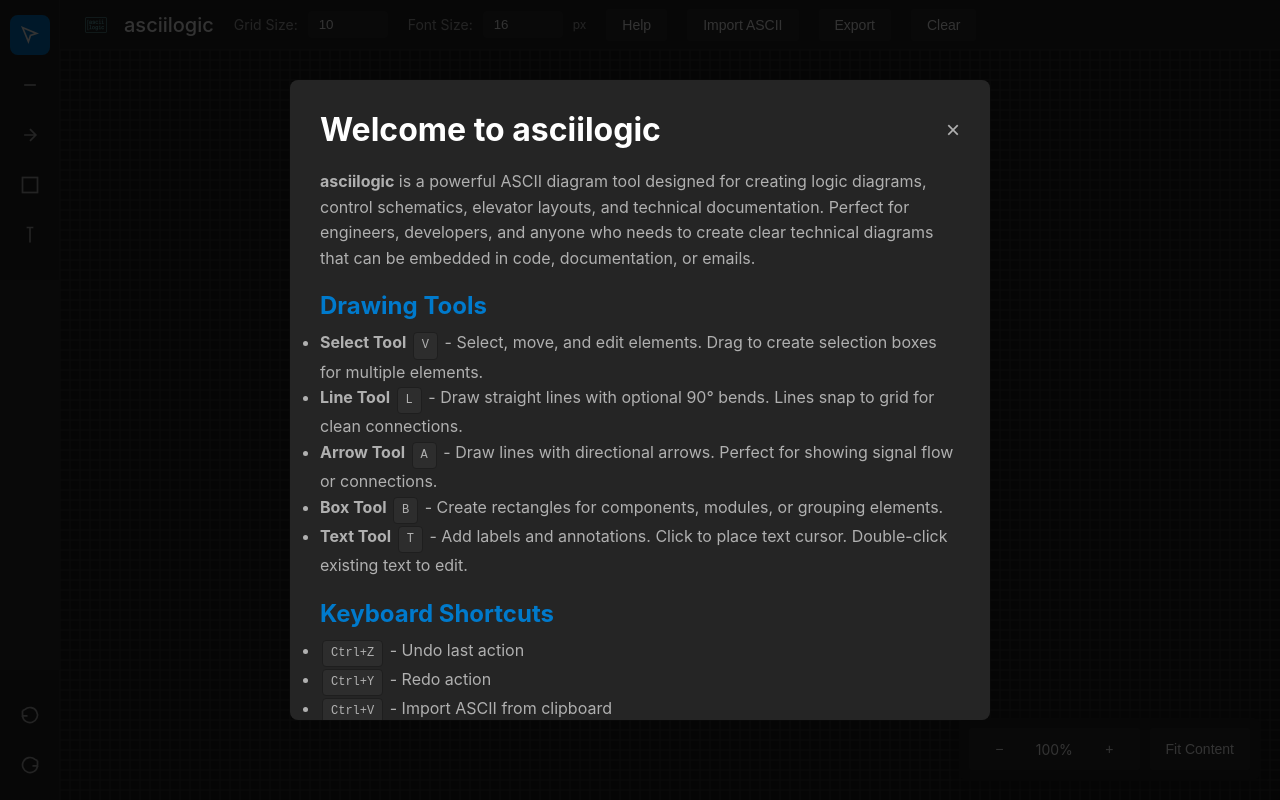
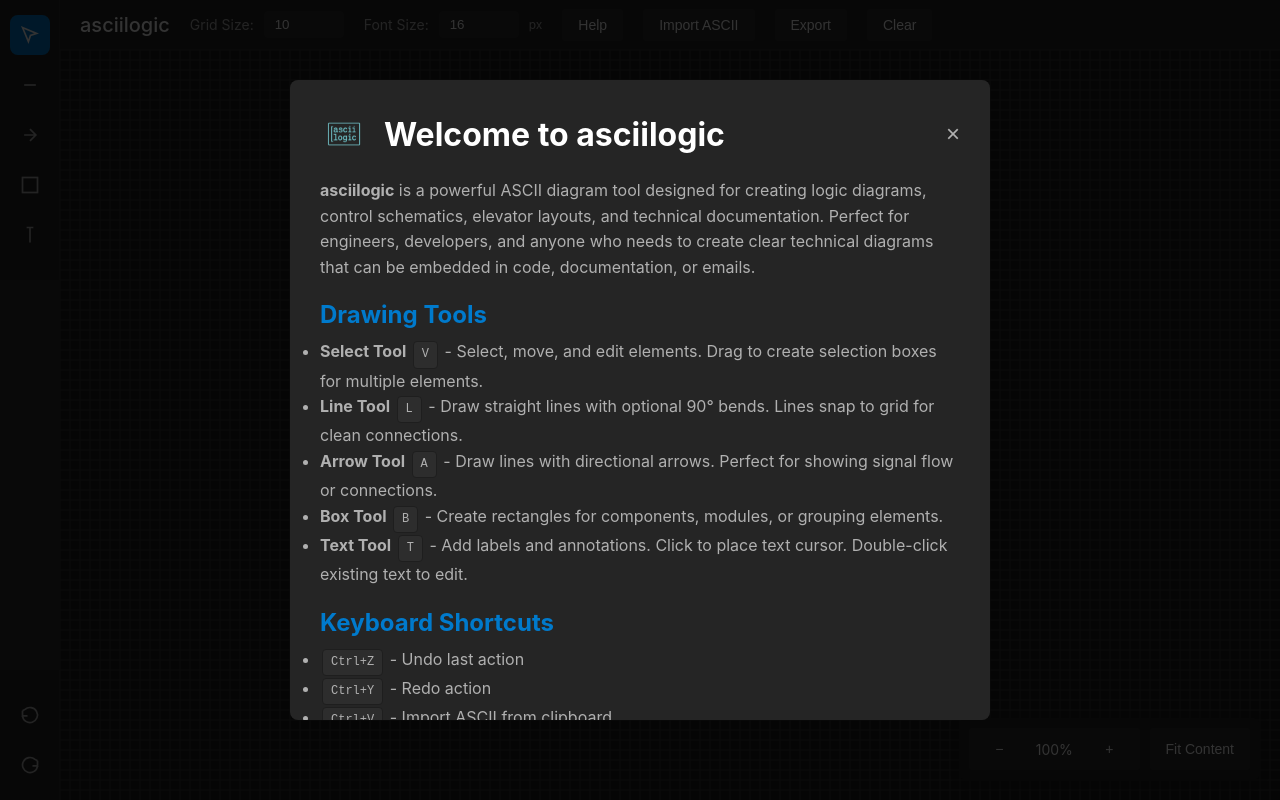
Before and after one commit to castironsill/asciilogic, a plain HTML site: page index.html in a window 1280 px wide. Drawn offline with Linux system fonts and the light colour scheme.

Commit message:
Move logo to help modal for cleaner header

```diff
--- a/index.html
+++ b/index.html
@@ -73,10 +73,7 @@
 
         <div class="main-area">
             <div class="top-bar">
-                <div style="display: flex; align-items: center; gap: 12px;">
-                    <img src="logo.png" alt="asciilogic logo" style="height: 32px; width: auto;">
-                    <h1 style="font-size: 20px; font-weight: 500; margin: 0;">asciilogic</h1>
-                </div>
+                <h1 style="font-size: 20px; font-weight: 500; margin: 0;">asciilogic</h1>
                 <div class="settings-row">
                     <label for="grid-size">Grid Size:</label>
                     <input type="number" id="grid-size" value="10" min="5" max="50" step="5">
@@ -115,7 +112,10 @@
     <div class="help-modal" id="help-modal">
         <div class="help-content">
             <div class="modal-header">
-                <h1>Welcome to asciilogic</h1>
+                <div style="display: flex; align-items: center; gap: 16px;">
+                    <img src="logo.png" alt="asciilogic logo" style="height: 48px; width: auto;">
+                    <h1>Welcome to asciilogic</h1>
+                </div>
                 <button class="modal-close" id="close-help">&times;</button>
             </div>
 
```
